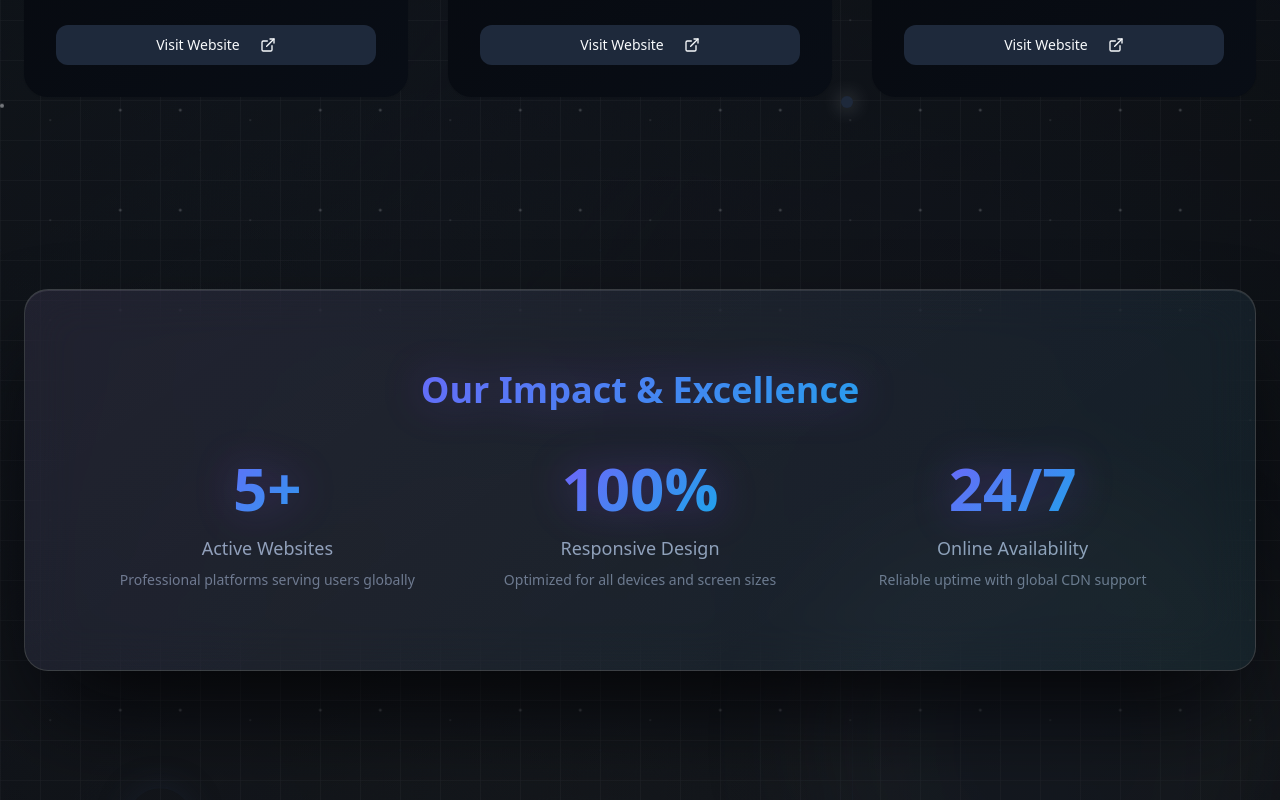
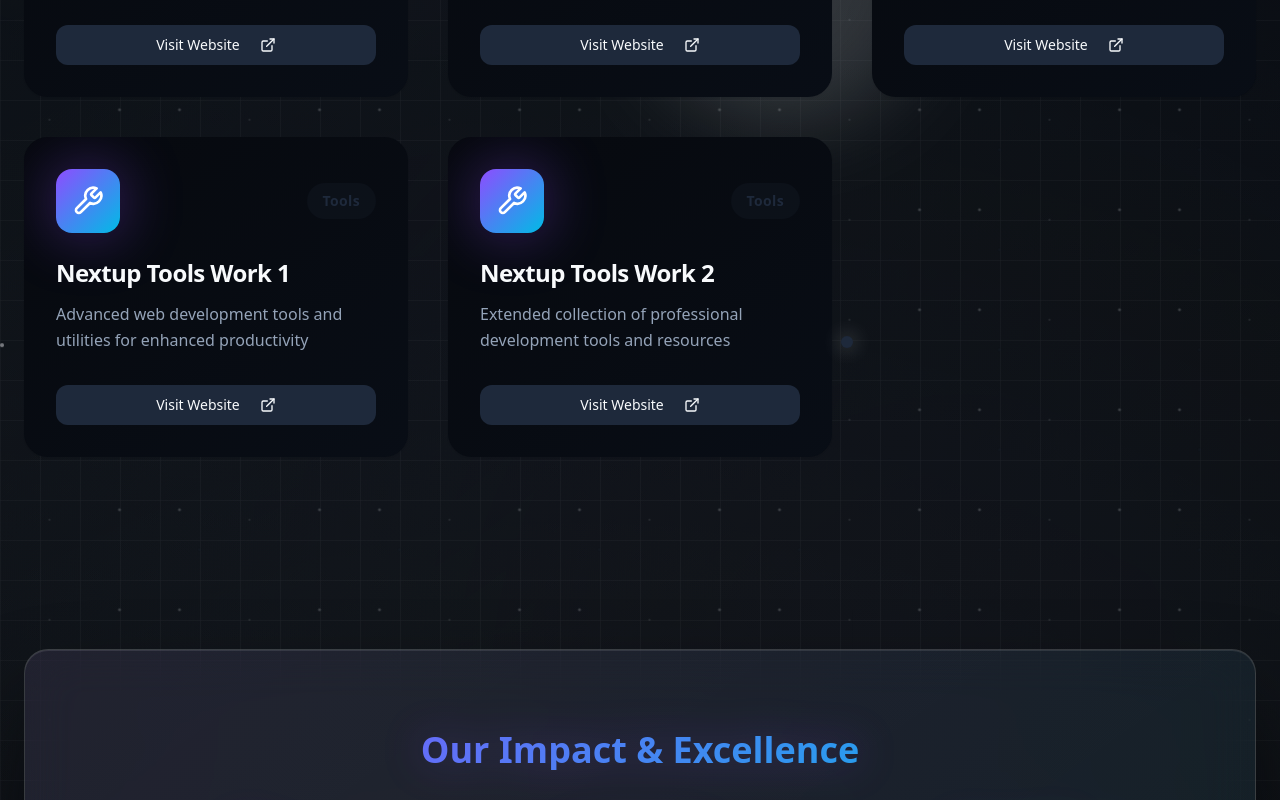
Before and after one commit to shreyagarwal72/nextup-hub, a React (Vite) app: page / in a window 1280 px wide. Shown: the part 1700-2500 px from the top of the page. Built offline with nearby package versions, Linux system fonts and the light colour scheme; the HTML template or start-up script is replaced by a standard one.

Commit message:
Add new buttons

```diff
--- a/src/pages/Index.tsx
+++ b/src/pages/Index.tsx
@@ -46,6 +46,20 @@ const Index = () => {
       url: "https://myyoutube-cyan.vercel.app/",
       icon: Play,
       category: "Media"
+    },
+    {
+      title: "Nextup Tools Work 1",
+      description: "Advanced web development tools and utilities for enhanced productivity",
+      url: "https://nextuptool.vercel.app/",
+      icon: Wrench,
+      category: "Tools"
+    },
+    {
+      title: "Nextup Tools Work 2",
+      description: "Extended collection of professional development tools and resources",
+      url: "https://nextuptool2.vercel.app/",
+      icon: Wrench,
+      category: "Tools"
     }
   ];
 
```
